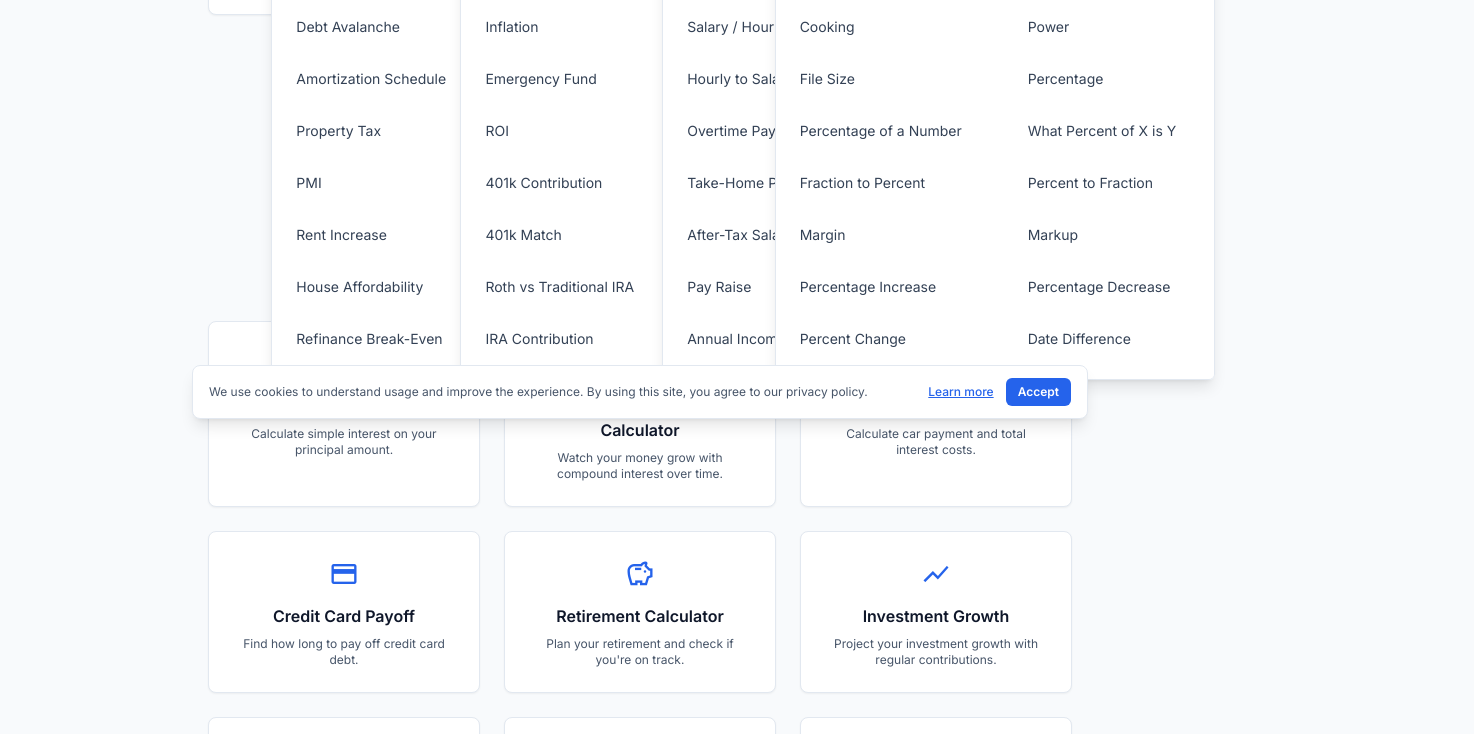
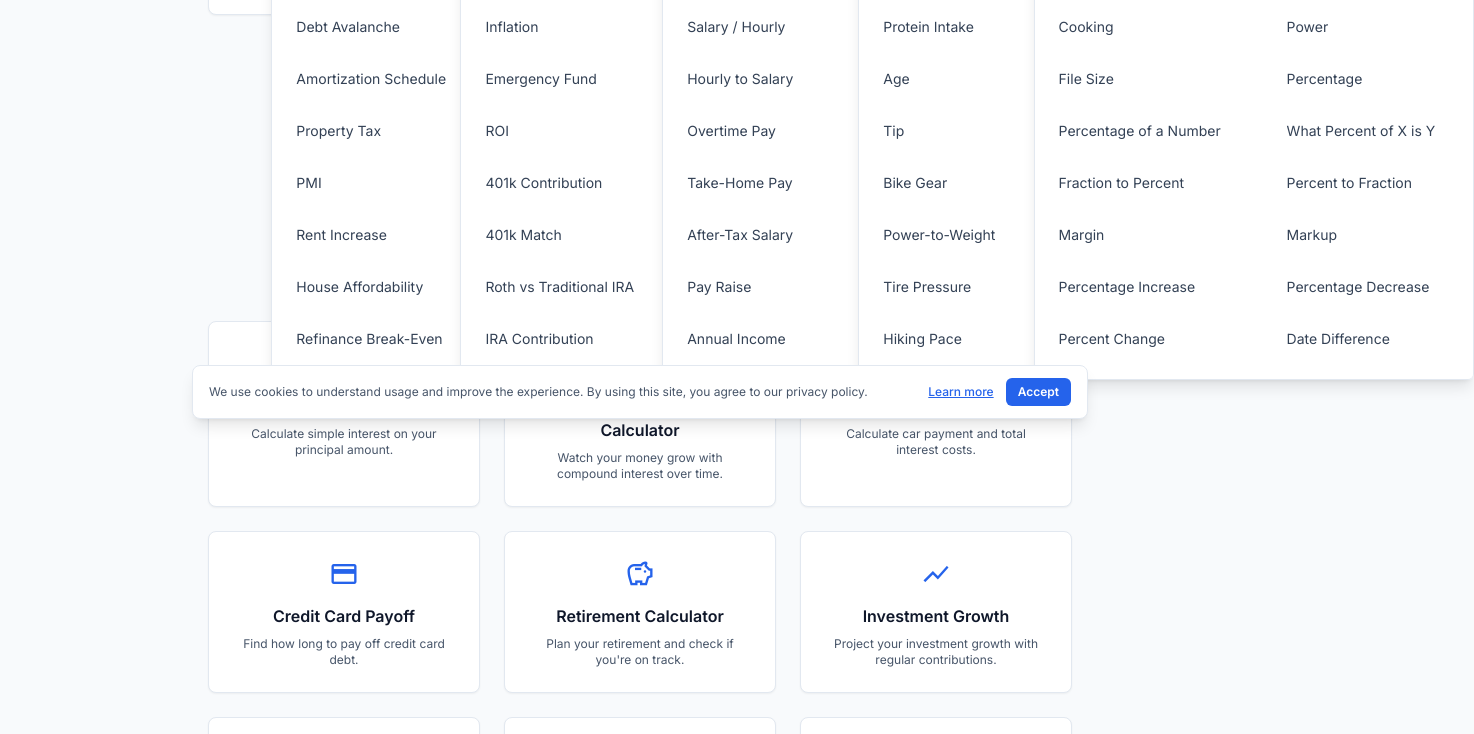
Before and after one commit to wylie/calculator-hub, an Astro site: page / in a window 1280 px wide. Shown: the part 365-1099 px from the top of the page, 1474 px wide, since content can reach past the window. Built offline with nearby package versions, Linux system fonts and the light colour scheme; Astro itself is replaced by a stand-in of ours.

Commit message:
fix(nav): dropdowns align with nav items, no overlap

```diff
--- a/src/components/Nav.astro
+++ b/src/components/Nav.astro
@@ -320,7 +320,7 @@ const getDesktopDropdownStyle = (itemCount: number): string => {
               <span class="material-symbols-outlined text-lg">expand_more</span>
             </a>
             <div
-              class={`absolute ${index >= navCategories.length - 2 ? 'right-0' : 'left-0'} top-full hidden group-hover:block bg-white border border-slate-200 rounded-md shadow-lg z-10 p-2`}
+              class={`absolute left-0 top-full hidden group-hover:block bg-white border border-slate-200 rounded-md shadow-lg z-10 p-2`}
               style={getDesktopDropdownStyle(category.items.length)}
             >
               {category.items.map((item) => (
```
